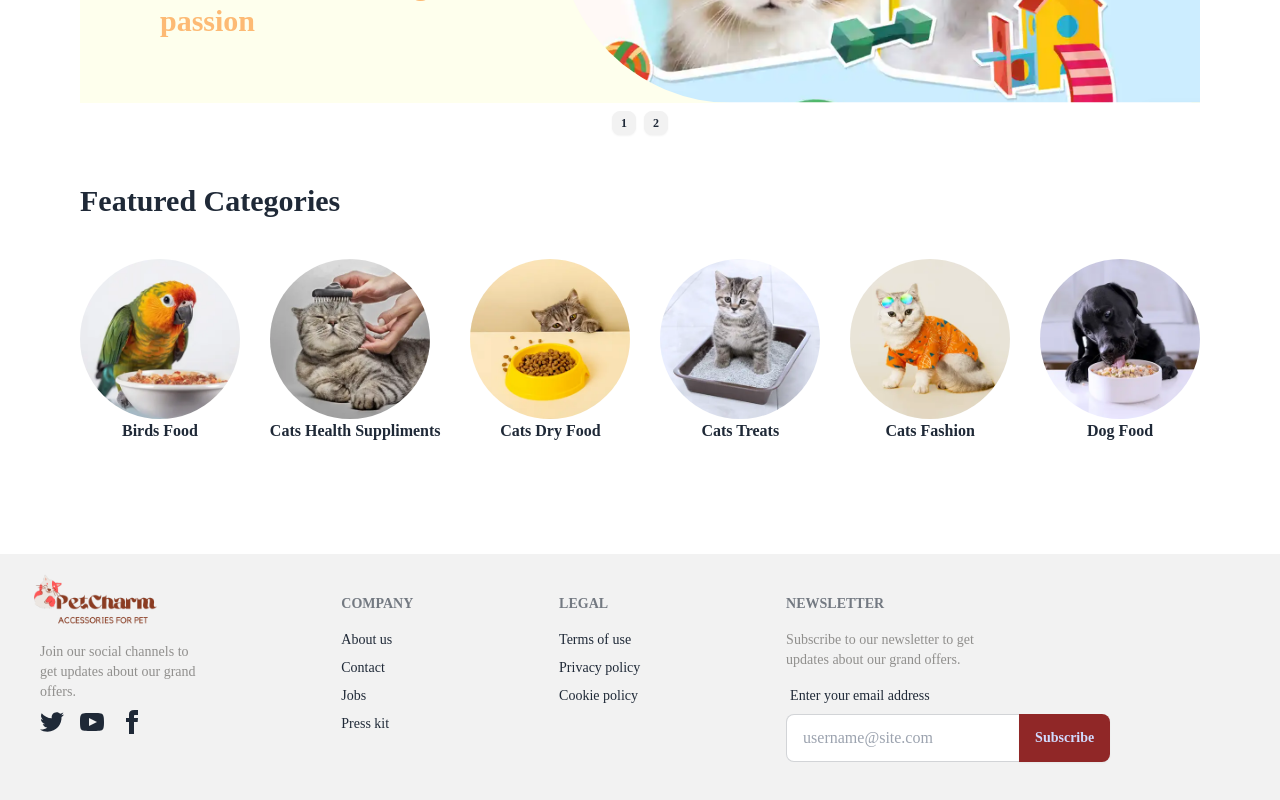
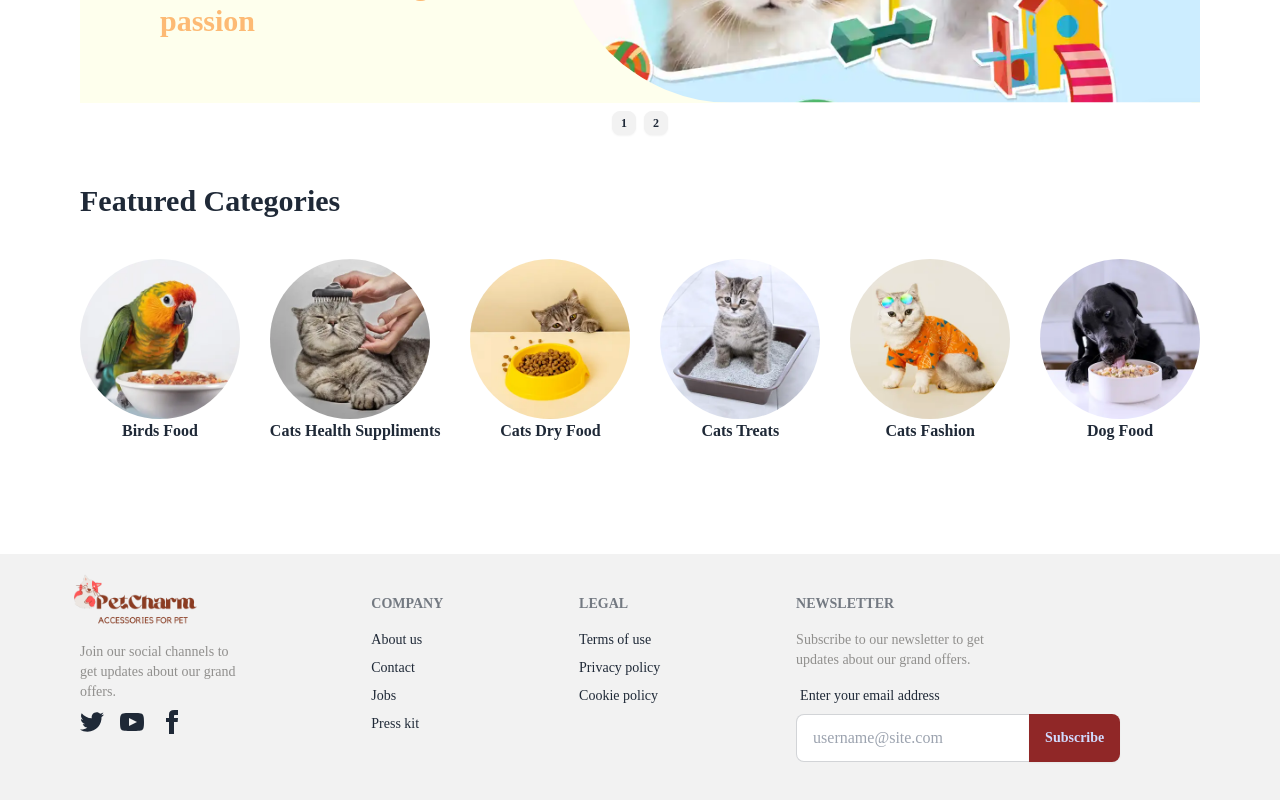
Before and after one commit to ahmisrafil/PetCharm, a React (Vite) app in the folder PetCharm-client/: page / in a window 1280 px wide. Shown: the part 310-1110 px from the top of the page. Built offline with nearby package versions, Linux system fonts and the light colour scheme.

Commit message:
footer updated

```diff
--- a/PetCharm-client/src/Layout/Footer/Footer.jsx
+++ b/PetCharm-client/src/Layout/Footer/Footer.jsx
@@ -4,7 +4,7 @@ import logo from "../../assets/icons/logo.png"
 const Footer = () => {
     return (
         <footer className="footer p-10 bg-base-200 text-base-content">
-            <nav>
+            <nav className='ml-10'>
                 <img src={logo} className='h-16 -ml-6 -mt-6' />
                 <h3 className='text-[#908F8D]'>Join our social channels to <br />get updates about our grand <br /> offers.</h3>
                 <div className="grid grid-flow-col gap-4">
```
